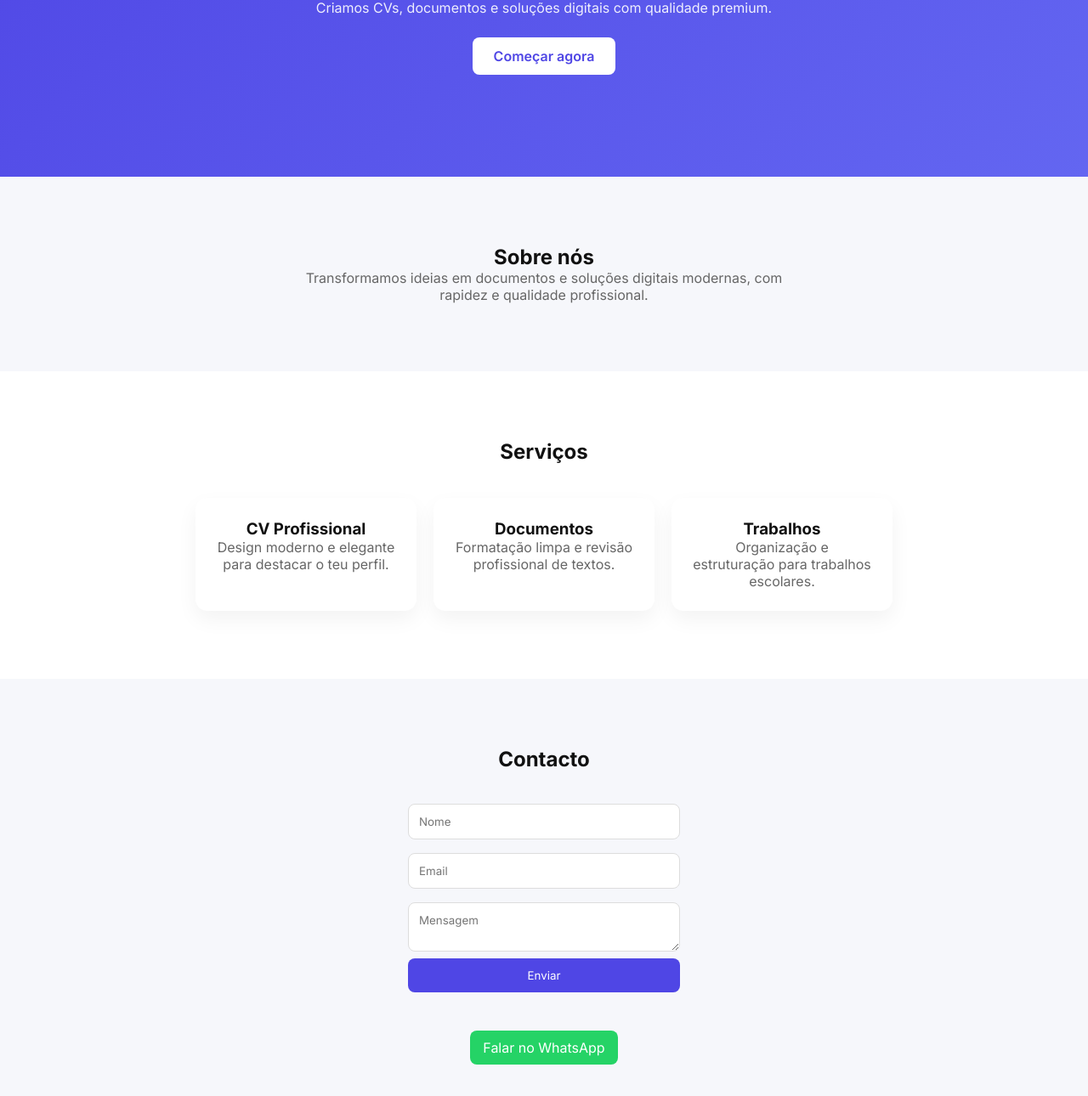
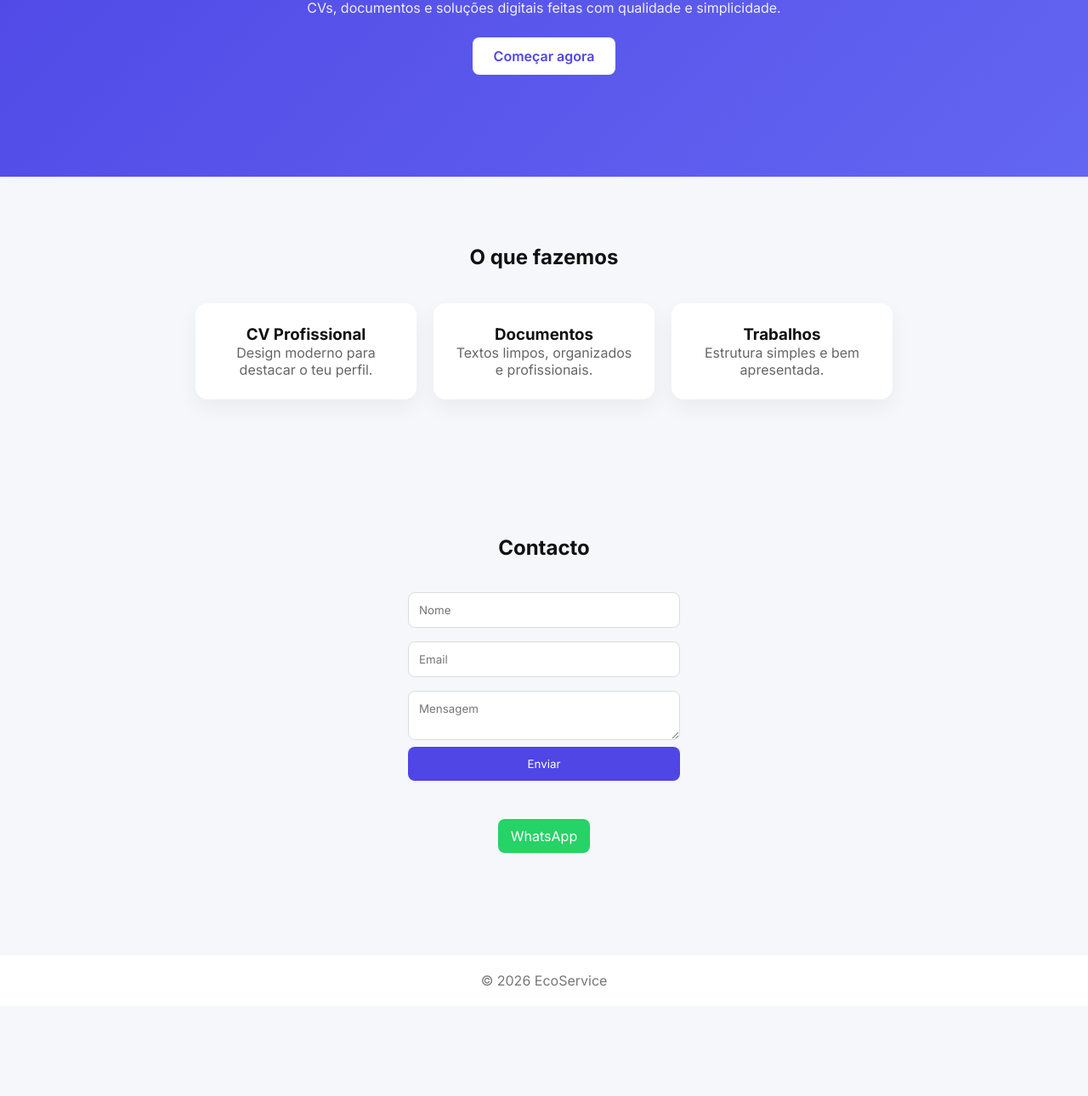
Before and after one commit to julinholazyyy-svg/plano-, a plain HTML site: page index.html in a window 1280 px wide. Shown: the part 308-1598 px from the top of the page at 85% size. After the commit the page ends 1492 px from the top, so only its background shows below. Drawn offline with Linux system fonts and the light colour scheme.

Commit message:
Revise content and structure in index.html
Updated text content and improved section structure.

```diff
--- a/index.html
+++ b/index.html
@@ -16,39 +16,33 @@
     <div class="logo">EcoService</div>
     <nav>
         <a href="#servicos">Serviços</a>
-        <a href="#sobre">Sobre</a>
         <a href="#contacto">Contacto</a>
     </nav>
 </header>
 
 <section class="hero">
-    <h1>Serviços digitais simples, rápidos e profissionais</h1>
-    <p>Criamos CVs, documentos e soluções digitais com qualidade premium.</p>
+    <h1>Serviços digitais rápidos e profissionais</h1>
+    <p>CVs, documentos e soluções digitais feitas com qualidade e simplicidade.</p>
     <a href="#contacto" class="btn">Começar agora</a>
 </section>
 
-<section id="sobre" class="section">
-    <h2>Sobre nós</h2>
-    <p>Transformamos ideias em documentos e soluções digitais modernas, com rapidez e qualidade profissional.</p>
-</section>
-
-<section id="servicos" class="section light">
-    <h2>Serviços</h2>
+<section id="servicos" class="section">
+    <h2>O que fazemos</h2>
 
     <div class="grid">
         <div class="card">
             <h3>CV Profissional</h3>
-            <p>Design moderno e elegante para destacar o teu perfil.</p>
+            <p>Design moderno para destacar o teu perfil.</p>
         </div>
 
         <div class="card">
             <h3>Documentos</h3>
-            <p>Formatação limpa e revisão profissional de textos.</p>
+            <p>Textos limpos, organizados e profissionais.</p>
         </div>
 
         <div class="card">
             <h3>Trabalhos</h3>
-            <p>Organização e estruturação para trabalhos escolares.</p>
+            <p>Estrutura simples e bem apresentada.</p>
         </div>
     </div>
 </section>
@@ -60,16 +54,16 @@
         <input type="text" placeholder="Nome">
         <input type="email" placeholder="Email">
         <textarea placeholder="Mensagem"></textarea>
-        <button type="submit">Enviar</button>
+        <button>Enviar</button>
     </form>
 
     <a class="whatsapp" href="https://wa.me/351000000000">
-        Falar no WhatsApp
+        WhatsApp
     </a>
 </section>
 
 <footer>
-    <p>© 2026 EcoService. Todos os direitos reservados.</p>
+    <p>© 2026 EcoService</p>
 </footer>
 
 </body>
```
